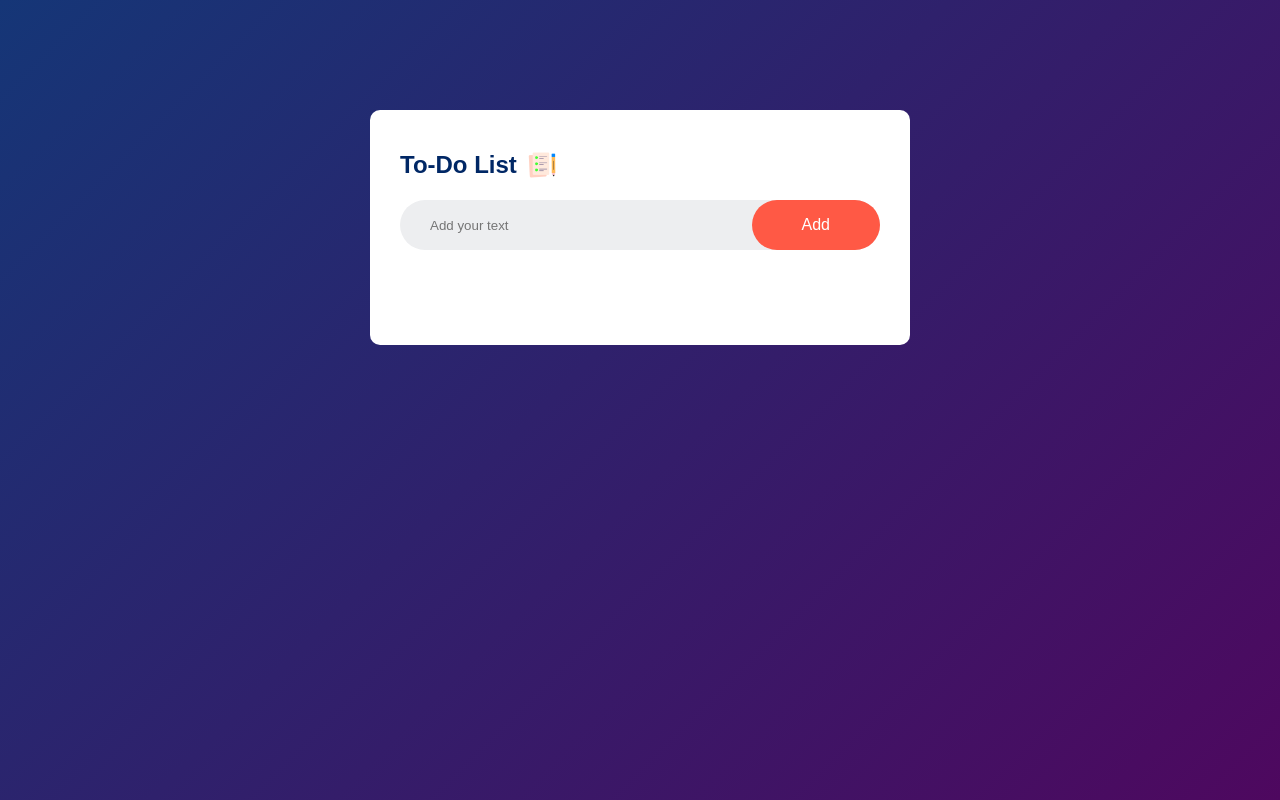
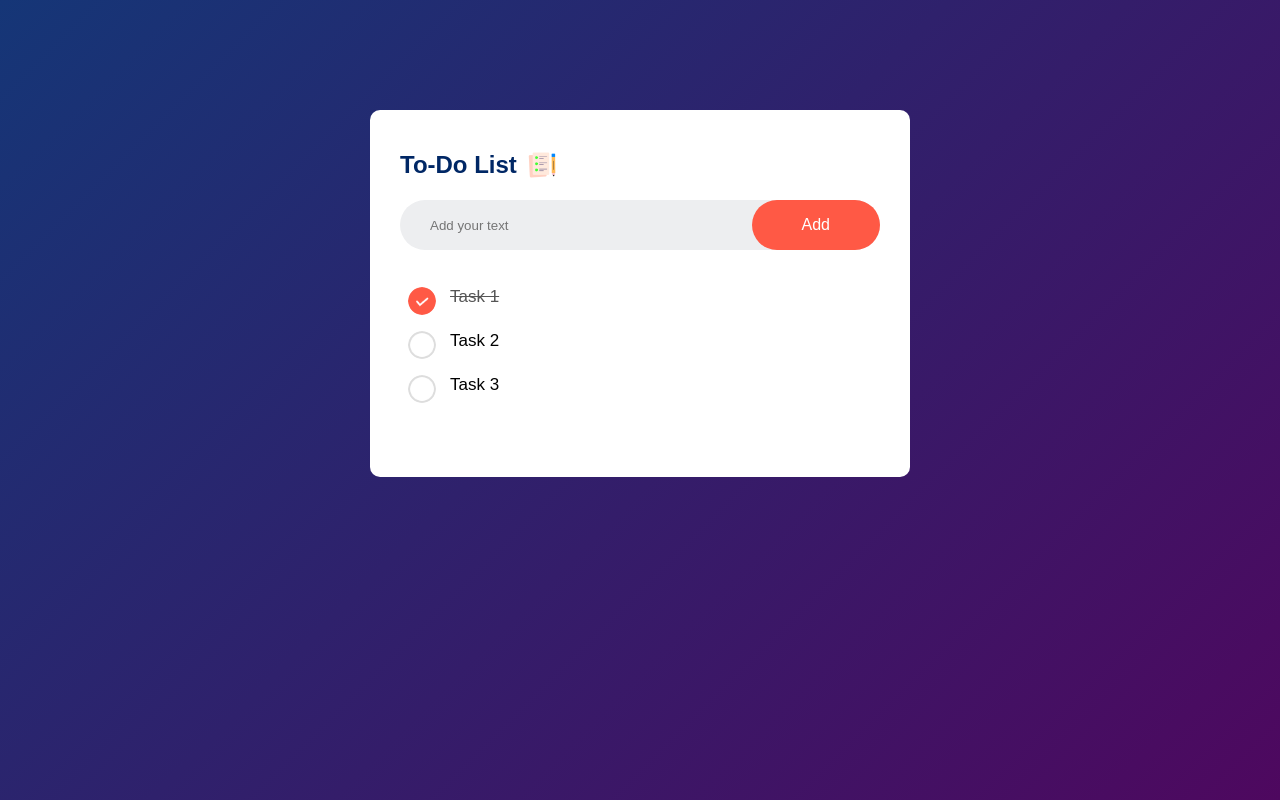
Before and after one commit to Mahajabin-Tokon/To-Do-List-App, a plain HTML site: page index.html in a window 1280 px wide. Drawn offline with Linux system fonts and the light colour scheme.

Commit message:
3rd commit

```diff
--- a/index.html
+++ b/index.html
@@ -13,6 +13,11 @@
                 <input type="text" id="input-box" placeholder="Add your text">
                 <button>Add</button>
             </div>
+            <ul id="list-container">
+                <li class="checked">Task 1</li>
+                <li>Task 2</li>
+                <li>Task 3</li>
+            </ul>
         </div>
     </div>
 </body>
--- a/style.css
+++ b/style.css
@@ -63,3 +63,34 @@ button{
     cursor: pointer;
     border-radius: 40px;
 }
+
+ul li{
+    list-style: none;
+    font-size: 17px;
+    padding: 12px 8px 12px 50px;
+    user-select: none;
+    cursor: pointer;
+    position: relative;
+}
+
+ul li::before{
+    content: "";
+    position: absolute;
+    height: 28px;
+    width: 28px;
+    border-radius: 50%;
+    background-image: url(images/unchecked.png);
+    background-size: cover;
+    background-position: center;
+    top: 12px;
+    left: 8px;
+}
+
+ul li.checked{
+    color: #555;
+    text-decoration: line-through;
+}
+
+ul li.checked::before{
+    background-image: url(images/checked.png);
+}
```
